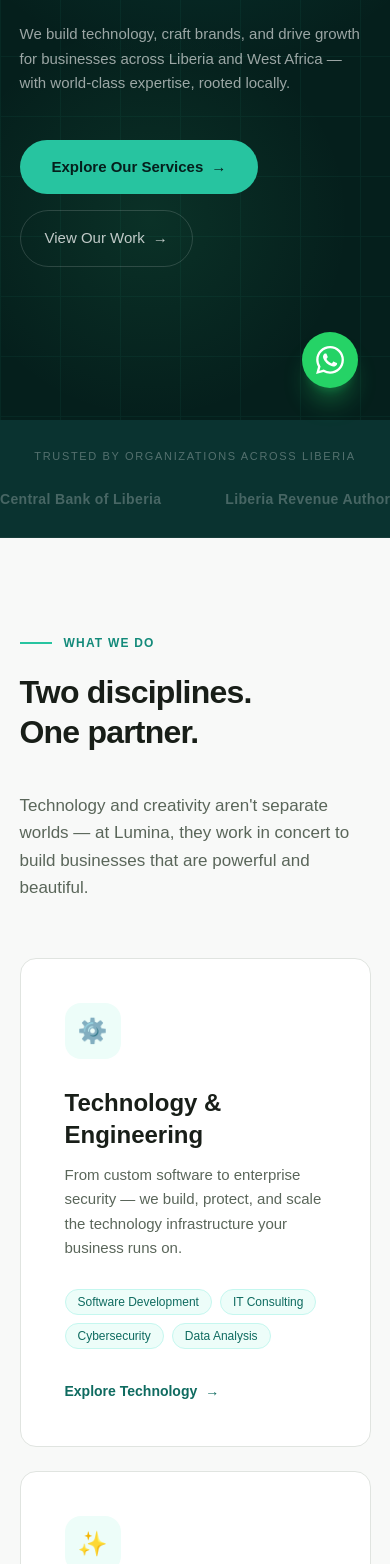
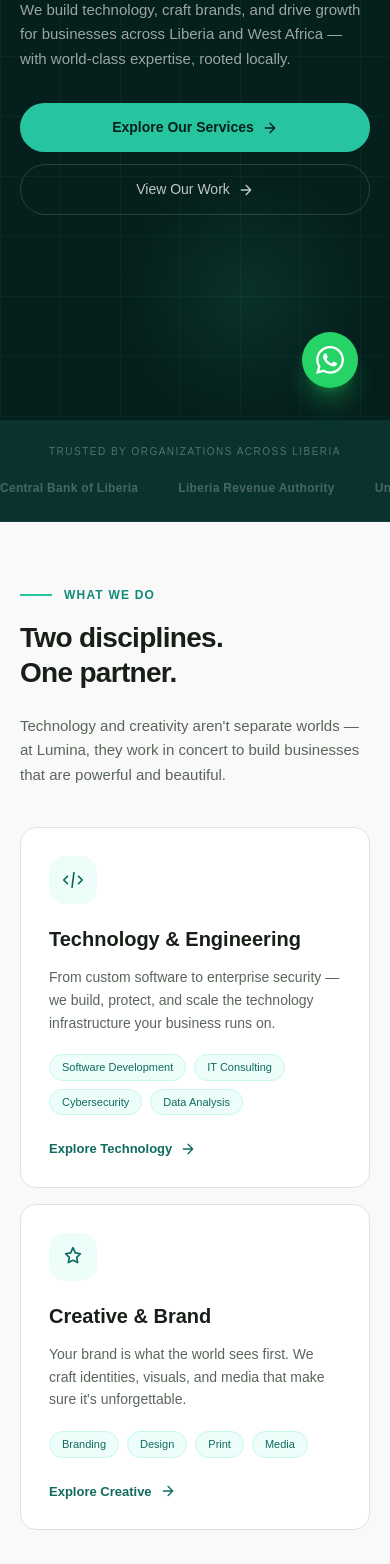
Before and after one commit to Ingenious21/lumina-website, a Next.js app: page / in a window 390 px wide. Shown: the part 424-1988 px from the top of the page. Built offline with nearby package versions, Linux system fonts and the light colour scheme.

Commit message:
hero page update

```diff
--- a/app/page.tsx
+++ b/app/page.tsx
@@ -13,108 +13,114 @@ export default function HomePage() {
         }}></div>
 
         {/* Glow orbs */}
-        <div className="absolute top-[-100px] left-[-100px] w-[600px] h-[600px] rounded-full opacity-20" style={{background: 'radial-gradient(circle, #1aab97 0%, transparent 70%)'}}></div>
-        <div className="absolute bottom-0 right-[10%] w-[400px] h-[400px] rounded-full opacity-10" style={{background: 'radial-gradient(circle, #3dd68c 0%, transparent 70%)'}}></div>
+        <div className="absolute top-[-100px] left-[-100px] w-[400px] h-[400px] md:w-[600px] md:h-[600px] rounded-full opacity-20" style={{background: 'radial-gradient(circle, #1aab97 0%, transparent 70%)'}}></div>
+        <div className="absolute bottom-0 right-[5%] w-[250px] h-[250px] md:w-[400px] md:h-[400px] rounded-full opacity-10" style={{background: 'radial-gradient(circle, #3dd68c 0%, transparent 70%)'}}></div>
 
         {/* Content */}
-        <div className="relative z-10 max-w-[1200px] mx-auto px-[5%] pt-[72px] w-full">
+        <div className="relative z-10 max-w-[1200px] mx-auto px-5 md:px-[5%] pt-[100px] pb-16 w-full">
 
           {/* Eyebrow */}
-          <div className="inline-flex items-center gap-2 bg-[#27c4a0]/12 border border-[#27c4a0]/25 rounded-full px-4 py-1.5 mb-8">
-            <div className="w-1.5 h-1.5 rounded-full bg-[#27c4a0] animate-pulse"></div>
-            <span className="text-[#4dd9b8] text-xs font-medium tracking-widest uppercase">Monrovia, Liberia — Est. 2025</span>
+          <div className="inline-flex items-center gap-2 bg-[#27c4a0]/12 border border-[#27c4a0]/25 rounded-full px-3 py-1.5 md:px-4 mb-6 md:mb-8">
+            <div className="w-1.5 h-1.5 rounded-full bg-[#27c4a0] animate-pulse flex-shrink-0"></div>
+            <span className="text-[#4dd9b8] text-[10px] md:text-xs font-medium tracking-widest uppercase">Monrovia, Liberia — Est. 2025</span>
           </div>
 
           {/* Headline */}
-          <h1 className="font-display text-[clamp(46px,7vw,96px)] font-extrabold text-white leading-[0.95] tracking-tight mb-7">
+          <h1 className="font-display text-[clamp(38px,8vw,96px)] font-extrabold text-white leading-[0.95] tracking-tight mb-5 md:mb-7">
             Illuminating<br />
-            <span className="text-transparent" style={{WebkitTextStroke: '1.5px #27c4a0'}}>Liberia's</span><br />
+            <span className="text-transparent" style={{WebkitTextStroke: '1.5px #27c4a0'}}>Liberia&apos;s</span><br />
             <span className="text-[#27c4a0]">Digital Future</span>
           </h1>
 
           {/* Subtext */}
-          <p className="text-white/60 text-[clamp(15px,2vw,18px)] font-light max-w-[540px] leading-relaxed mb-11">
+          <p className="text-white/60 text-[15px] md:text-[18px] font-light max-w-[540px] leading-relaxed mb-8 md:mb-11">
             We build technology, craft brands, and drive growth for businesses across Liberia and West Africa — with world-class expertise, rooted locally.
           </p>
 
           {/* CTAs */}
-          <div className="flex flex-wrap items-center gap-4">
-            <Link href="/services" className="inline-flex items-center gap-2 bg-[#27c4a0] text-[#051f1c] px-8 py-4 rounded-full font-bold text-[15px] hover:bg-[#4dd9b8] transition-all hover:-translate-y-0.5">
+          <div className="flex flex-col sm:flex-row flex-wrap items-stretch sm:items-center gap-3 md:gap-4">
+            <Link href="/services" className="inline-flex items-center justify-center gap-2 bg-[#27c4a0] text-[#051f1c] px-6 md:px-8 py-3.5 md:py-4 rounded-full font-bold text-[14px] md:text-[15px] hover:bg-[#4dd9b8] transition-all hover:-translate-y-0.5">
               Explore Our Services
-              <span>→</span>
+              <svg width="16" height="16" viewBox="0 0 24 24" fill="none"><path d="M5 12H19M19 12L12 5M19 12L12 19" stroke="currentColor" strokeWidth="2" strokeLinecap="round" strokeLinejoin="round"/></svg>
             </Link>
-            <Link href="/portfolio" className="inline-flex items-center gap-2 text-white/75 px-6 py-4 rounded-full border border-white/15 text-[15px] hover:text-white hover:border-white/40 hover:bg-white/5 transition-all">
+            <Link href="/portfolio" className="inline-flex items-center justify-center gap-2 text-white/75 px-6 md:px-6 py-3.5 md:py-4 rounded-full border border-white/15 text-[14px] md:text-[15px] hover:text-white hover:border-white/40 hover:bg-white/5 transition-all">
               View Our Work
-              <span>→</span>
+              <svg width="16" height="16" viewBox="0 0 24 24" fill="none"><path d="M5 12H19M19 12L12 5M19 12L12 19" stroke="currentColor" strokeWidth="2" strokeLinecap="round" strokeLinejoin="round"/></svg>
             </Link>
           </div>
         </div>
       </section>
 
       {/* CLIENTS STRIP */}
-      <section className="bg-[#0a3330] py-7 overflow-hidden border-b border-white/5">
-        <div className="text-center text-[11px] font-medium tracking-[0.15em] uppercase text-white/30 mb-6">
+      <section className="bg-[#0a3330] py-6 overflow-hidden border-b border-white/5">
+        <div className="text-center text-[10px] md:text-[11px] font-medium tracking-[0.15em] uppercase text-white/30 mb-5 px-5">
           Trusted by organizations across Liberia
         </div>
-        <div className="flex gap-16 animate-marquee whitespace-nowrap">
+        <div className="flex gap-10 md:gap-16 animate-marquee whitespace-nowrap">
           {['Central Bank of Liberia', 'Liberia Revenue Authority', 'University of Liberia', 'Monrovia City Corp', 'LBDI Bank', 'UNICEF Liberia', 'Liberia Telecom', 'Ministry of Finance', 'Central Bank of Liberia', 'Liberia Revenue Authority', 'University of Liberia', 'Monrovia City Corp', 'LBDI Bank', 'UNICEF Liberia', 'Liberia Telecom', 'Ministry of Finance'].map((client, i) => (
-            <span key={i} className="text-white/25 font-bold text-sm tracking-wide">{client}</span>
+            <span key={i} className="text-white/25 font-bold text-[12px] md:text-sm tracking-wide">{client}</span>
           ))}
         </div>
       </section>
 
       {/* SERVICES */}
-      <section className="bg-[#f8f9f8] py-24 px-[5%]">
+      <section className="bg-[#f8f9f8] py-16 md:py-24 px-5 md:px-[5%]">
         <div className="max-w-[1200px] mx-auto">
-          <div className="flex justify-between items-end flex-wrap gap-10 mb-14">
+          <div className="flex flex-col md:flex-row justify-between items-start md:items-end gap-6 md:gap-10 mb-10 md:mb-14">
             <div>
-              <div className="flex items-center gap-3 mb-5">
+              <div className="flex items-center gap-3 mb-4 md:mb-5">
                 <div className="w-8 h-0.5 bg-[#27c4a0]"></div>
                 <span className="text-[12px] font-semibold tracking-widest uppercase text-[#138a7a]">What We Do</span>
               </div>
-              <h2 className="font-display text-[clamp(32px,4vw,52px)] font-extrabold text-[#181e18] leading-tight tracking-tight">
+              <h2 className="font-display text-[clamp(28px,5vw,52px)] font-extrabold text-[#181e18] leading-tight tracking-tight">
                 Two disciplines.<br />One partner.
               </h2>
             </div>
-            <p className="text-[#5a665a] text-[17px] font-light max-w-[520px] leading-relaxed">
-              Technology and creativity aren't separate worlds — at Lumina, they work in concert to build businesses that are powerful and beautiful.
+            <p className="text-[#5a665a] text-[15px] md:text-[17px] font-light max-w-[520px] leading-relaxed">
+              Technology and creativity aren&apos;t separate worlds — at Lumina, they work in concert to build businesses that are powerful and beautiful.
             </p>
           </div>
 
-          <div className="grid grid-cols-1 md:grid-cols-2 gap-6">
-            <Link href="/services/technology" className="bg-white border border-[#e0e4e0] rounded-2xl p-11 hover:-translate-y-1 hover:shadow-xl hover:border-[#c5f7ef] transition-all group block">
-              <div className="w-14 h-14 rounded-2xl bg-[#edfdf9] flex items-center justify-center mb-7 group-hover:bg-[#c5f7ef] transition-colors">
-                <span className="text-2xl">⚙️</span>
+          <div className="grid grid-cols-1 md:grid-cols-2 gap-4 md:gap-6">
+            <Link href="/services/technology" className="bg-white border border-[#e0e4e0] rounded-2xl p-7 md:p-11 hover:-translate-y-1 hover:shadow-xl hover:border-[#c5f7ef] transition-all group block">
+              <div className="w-12 h-12 md:w-14 md:h-14 rounded-2xl bg-[#edfdf9] flex items-center justify-center mb-5 md:mb-7 group-hover:bg-[#c5f7ef] transition-colors">
+                <svg width="26" height="26" viewBox="0 0 28 28" fill="none">
+                  <path d="M8 10L4 14L8 18M20 10L24 14L20 18M15 6L13 22" stroke="#0f6b60" strokeWidth="1.8" strokeLinecap="round" strokeLinejoin="round"/>
+                </svg>
               </div>
-              <h3 className="font-display text-2xl font-bold text-[#181e18] mb-3">Technology & Engineering</h3>
-              <p className="text-[#5a665a] text-[15px] font-light leading-relaxed mb-7">
+              <h3 className="font-display text-[20px] md:text-2xl font-bold text-[#181e18] mb-3">Technology & Engineering</h3>
+              <p className="text-[#5a665a] text-[14px] md:text-[15px] font-light leading-relaxed mb-5 md:mb-7">
                 From custom software to enterprise security — we build, protect, and scale the technology infrastructure your business runs on.
               </p>
-              <div className="flex flex-wrap gap-2 mb-8">
+              <div className="flex flex-wrap gap-2 mb-6 md:mb-8">
                 {['Software Development', 'IT Consulting', 'Cybersecurity', 'Data Analysis'].map((tag) => (
-                  <span key={tag} className="text-xs font-medium text-[#0f6b60] bg-[#edfdf9] border border-[#c5f7ef] px-3 py-1 rounded-full">{tag}</span>
+                  <span key={tag} className="text-[11px] md:text-xs font-medium text-[#0f6b60] bg-[#edfdf9] border border-[#c5f7ef] px-3 py-1 rounded-full">{tag}</span>
                 ))}
               </div>
-              <span className="text-[14px] font-bold text-[#0f6b60] font-display group-hover:gap-4 flex items-center gap-2">
-                Explore Technology <span>→</span>
+              <span className="text-[13px] md:text-[14px] font-bold text-[#0f6b60] font-display flex items-center gap-2">
+                Explore Technology
+                <svg width="16" height="16" viewBox="0 0 24 24" fill="none"><path d="M5 12H19M19 12L12 5M19 12L12 19" stroke="currentColor" strokeWidth="2" strokeLinecap="round" strokeLinejoin="round"/></svg>
               </span>
             </Link>
 
-            <Link href="/services/creative" className="bg-white border border-[#e0e4e0] rounded-2xl p-11 hover:-translate-y-1 hover:shadow-xl hover:border-[#c5f7ef] transition-all group block">
-              <div className="w-14 h-14 rounded-2xl bg-[#edfdf9] flex items-center justify-center mb-7 group-hover:bg-[#c5f7ef] transition-colors">
-                <span className="text-2xl">✨</span>
+            <Link href="/services/creative" className="bg-white border border-[#e0e4e0] rounded-2xl p-7 md:p-11 hover:-translate-y-1 hover:shadow-xl hover:border-[#c5f7ef] transition-all group block">
+              <div className="w-12 h-12 md:w-14 md:h-14 rounded-2xl bg-[#edfdf9] flex items-center justify-center mb-5 md:mb-7 group-hover:bg-[#c5f7ef] transition-colors">
+                <svg width="26" height="26" viewBox="0 0 28 28" fill="none">
+                  <path d="M14 4L16.5 9.5L22 10.5L18 14.5L19 20L14 17.5L9 20L10 14.5L6 10.5L11.5 9.5L14 4Z" stroke="#0f6b60" strokeWidth="1.8" strokeLinecap="round" strokeLinejoin="round"/>
+                </svg>
               </div>
-              <h3 className="font-display text-2xl font-bold text-[#181e18] mb-3">Creative & Brand</h3>
-              <p className="text-[#5a665a] text-[15px] font-light leading-relaxed mb-7">
-                Your brand is what the world sees first. We craft identities, visuals, and media that make sure it's unforgettable.
+              <h3 className="font-display text-[20px] md:text-2xl font-bold text-[#181e18] mb-3">Creative & Brand</h3>
+              <p className="text-[#5a665a] text-[14px] md:text-[15px] font-light leading-relaxed mb-5 md:mb-7">
+                Your brand is what the world sees first. We craft identities, visuals, and media that make sure it&apos;s unforgettable.
               </p>
-              <div className="flex flex-wrap gap-2 mb-8">
+              <div className="flex flex-wrap gap-2 mb-6 md:mb-8">
                 {['Branding', 'Design', 'Print', 'Media'].map((tag) => (
-                  <span key={tag} className="text-xs font-medium text-[#0f6b60] bg-[#edfdf9] border border-[#c5f7ef] px-3 py-1 rounded-full">{tag}</span>
+                  <span key={tag} className="text-[11px] md:text-xs font-medium text-[#0f6b60] bg-[#edfdf9] border border-[#c5f7ef] px-3 py-1 rounded-full">{tag}</span>
                 ))}
               </div>
-              <span className="text-[14px] font-bold text-[#0f6b60] font-display group-hover:gap-4 flex items-center gap-2">
-                Explore Creative <span>→</span>
+              <span className="text-[13px] md:text-[14px] font-bold text-[#0f6b60] font-display flex items-center gap-2">
+                Explore Creative
+                <svg width="16" height="16" viewBox="0 0 24 24" fill="none"><path d="M5 12H19M19 12L12 5M19 12L12 19" stroke="currentColor" strokeWidth="2" strokeLinecap="round" strokeLinejoin="round"/></svg>
               </span>
             </Link>
           </div>
@@ -122,7 +128,7 @@ export default function HomePage() {
       </section>
 
       {/* STATS */}
-      <section className="bg-[#0d4f47] py-16 px-[5%]">
+      <section className="bg-[#0d4f47] py-12 md:py-16 px-5 md:px-[5%]">
         <div className="max-w-[1200px] mx-auto grid grid-cols-2 md:grid-cols-4 gap-0">
           {[
             { number: '50+', label: 'Projects Delivered' },
@@ -130,34 +136,35 @@ export default function HomePage() {
             { number: '5+', label: 'Years of Excellence' },
             { number: '12', label: 'Industries Served' },
           ].map((stat, i) => (
-            <div key={i} className={`text-center py-5 px-10 ${i < 3 ? 'border-r border-white/10' : ''}`}>
-              <div className="font-display text-[clamp(42px,5vw,64px)] font-extrabold text-white leading-none tracking-tight mb-2">
+            <div key={i} className={`text-center py-6 px-4 md:px-10 ${i % 2 === 0 && i < 3 ? 'border-r border-white/10' : ''} ${i < 2 ? 'border-b border-white/10 md:border-b-0' : ''} ${i === 1 ? 'md:border-r md:border-white/10' : ''} ${i === 2 ? 'md:border-r md:border-white/10' : ''}`}>
+              <div className="font-display text-[clamp(36px,6vw,64px)] font-extrabold text-white leading-none tracking-tight mb-2">
                 {stat.number}
               </div>
-              <div className="text-white/50 text-[13px] uppercase tracking-widest">{stat.label}</div>
+              <div className="text-white/50 text-[11px] md:text-[13px] uppercase tracking-widest">{stat.label}</div>
             </div>
           ))}
         </div>
       </section>
 
       {/* CTA BANNER */}
-      <section className="bg-[#0d4f47] py-24 px-[5%] relative overflow-hidden">
+      <section className="bg-[#0d4f47] py-16 md:py-24 px-5 md:px-[5%] relative overflow-hidden">
         <div className="absolute inset-0 opacity-5" style={{
           backgroundImage: 'linear-gradient(rgba(39,196,160,1) 1px, transparent 1px), linear-gradient(90deg, rgba(39,196,160,1) 1px, transparent 1px)',
           backgroundSize: '48px 48px'
         }}></div>
         <div className="relative z-10 max-w-[1200px] mx-auto text-center">
-          <h2 className="font-display text-[clamp(36px,5vw,64px)] font-extrabold text-white tracking-tight leading-tight mb-5">
+          <h2 className="font-display text-[clamp(30px,5vw,64px)] font-extrabold text-white tracking-tight leading-tight mb-4 md:mb-5">
             Ready to build<br />something great?
           </h2>
-          <p className="text-white/60 text-[18px] font-light mb-11 max-w-[500px] mx-auto">
-            Whether you have a project in mind or just want to explore what's possible — let's talk.
+          <p className="text-white/60 text-[15px] md:text-[18px] font-light mb-8 md:mb-11 max-w-[500px] mx-auto leading-relaxed">
+            Whether you have a project in mind or just want to explore what&apos;s possible — let&apos;s talk.
           </p>
-          <div className="flex flex-wrap justify-center gap-4">
-            <Link href="/contact" className="inline-flex items-center gap-2 bg-[#27c4a0] text-[#051f1c] px-8 py-4 rounded-full font-bold text-[15px] hover:bg-[#4dd9b8] transition-all hover:-translate-y-0.5">
-              Start a Conversation <span>→</span>
+          <div className="flex flex-col sm:flex-row flex-wrap justify-center gap-3 md:gap-4">
+            <Link href="/contact" className="inline-flex items-center justify-center gap-2 bg-[#27c4a0] text-[#051f1c] px-6 md:px-8 py-3.5 md:py-4 rounded-full font-bold text-[14px] md:text-[15px] hover:bg-[#4dd9b8] transition-all hover:-translate-y-0.5">
+              Start a Conversation
+              <svg width="16" height="16" viewBox="0 0 24 24" fill="none"><path d="M5 12H19M19 12L12 5M19 12L12 19" stroke="currentColor" strokeWidth="2" strokeLinecap="round" strokeLinejoin="round"/></svg>
             </Link>
-            <Link href="/portfolio" className="inline-flex items-center gap-2 text-white/75 px-6 py-4 rounded-full border border-white/15 text-[15px] hover:text-white hover:border-white/40 hover:bg-white/5 transition-all">
+            <Link href="/portfolio" className="inline-flex items-center justify-center gap-2 text-white/75 px-6 py-3.5 md:py-4 rounded-full border border-white/15 text-[14px] md:text-[15px] hover:text-white hover:border-white/40 hover:bg-white/5 transition-all">
               View Our Work
             </Link>
           </div>
```
